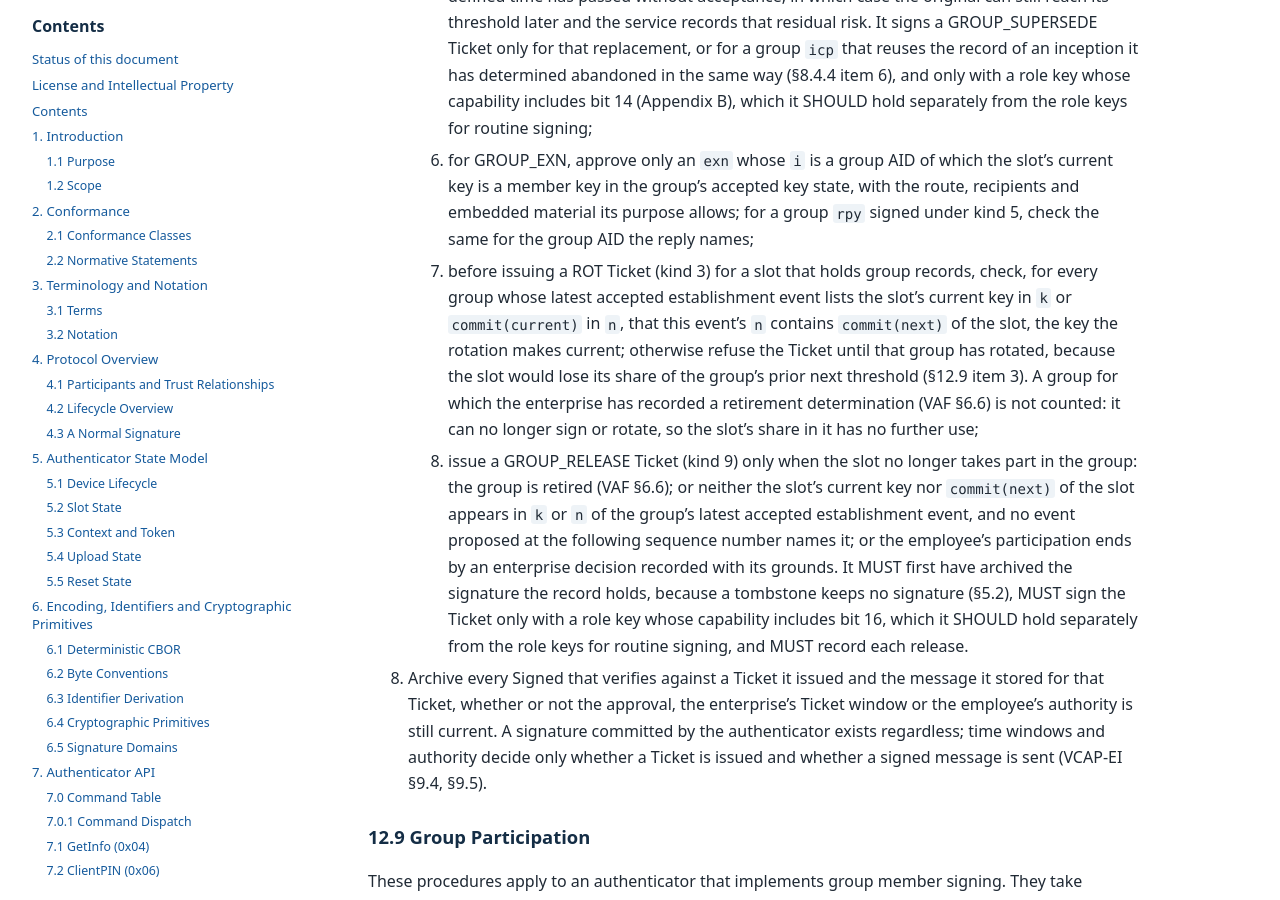
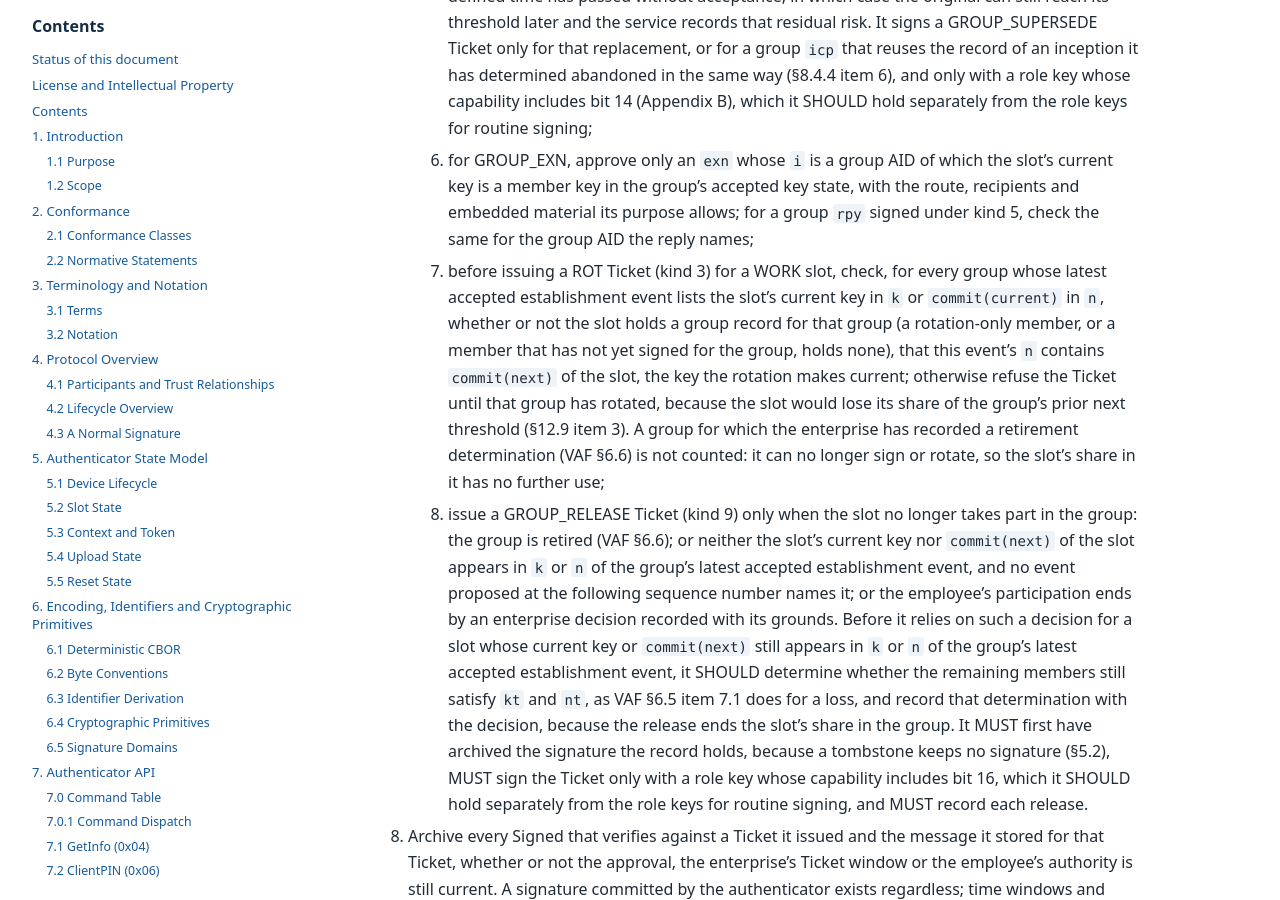
Before and after one commit to vlei-auth/vcap, a Jekyll site: the page built from index.md, in a window 1280 px wide and 900 px high, scrolled down 66531 px. Built offline with Jekyll 4.4.1, drawn with Linux system fonts in a browser that asks for light colours; some of the changed text lies outside the part shown.

Commit message:
Extend group rotation and release checks to all participating members

```diff
--- a/vcap-1.0.md
+++ b/vcap-1.0.md
@@ -1428,15 +1428,15 @@ The enterprise Ticket issuer MUST:
 4. Set `signCounter` to the slot's current counter + 1. When it issues another Ticket for a counter value that already has an unused Ticket (for example because the user abandoned the earlier request), it treats the earlier Ticket as still usable until the counter advances, and identifies which message was signed by the `originalDigest` in Signed. When in doubt about device state, require the platform to submit a fresh StateProof.
 5. Perform replay protection for non-KEL results at the receiving end as defense in depth (the signature counter already makes each Ticket single-use).
 6. When an event is permanently rejected by an authority, mark the slot as REJECTED on the enterprise side only with operational authorization: no further Tickets are issued for the slot in this reset epoch, nothing is rolled back, and no replacement event is signed; the slot can be used again only after Reset. On transient failures, redeliver the original signature.
-7. For GROUP and GROUP_SUPERSEDE (§8.4.4), for GROUP_EXN (§8.5.3) and RPY of a group AID, and for ROT of a slot that holds group records, additionally:
+7. For GROUP and GROUP_SUPERSEDE (§8.4.4), for GROUP_EXN (§8.5.3) and RPY of a group AID, and for ROT of a slot that takes part in a group, additionally:
    1. use as state basis the group's network-accepted key state, together with the slot's group record from its archive or from a StateProof carrying that record (§7.4.2);
    2. for `ixn` and `rot`, approve only an event with `s` = accepted sequence + 1 and `p` = the accepted latest SAID; for `icp`, only an event whose `k`, `n`, `kt`, `nt`, `b` and `bt` match the group parameters agreed by all members, as shown by the initiator's `/multisig/icp` `exn` and by the confirmation of each member the service serves; the witness policy for group AIDs is enterprise policy. As the one exception, under item 7.5(a) the service MAY approve for GROUP_SUPERSEDE the event the group's witnesses accepted at (group AID, `s`), byte for byte, when the slot's group record holds a different event at `s` (`R.seq = s` and `R.said` differs from the accepted event's SAID); it checks that event against its own predecessor and the establishment event preceding it in the accepted KEL rather than against the accepted head, and the accepted head is unchanged. Only a member whose record holds a different event at the accepted head's sequence number needs this signature before it can sign the next event (§12.9 item 8); a member without a record, or whose record is further behind, signs the next event under GROUP;
    3. approve, across all members it serves, at most one original per (group AID, `s`), with one exception: once it has recorded under item 7.5 that the approved original cannot reach its threshold, it MAY approve one replacement original for that (group AID, `s`), which then becomes the approved original for every member. A member whose group record holds the abandoned event signs the replacement under GROUP_SUPERSEDE; a member whose record does not, including when no member signed the abandoned event, signs it under GROUP;
    4. verify the SAID, that the slot's current key is a member key of the event (for `ixn`, of the `k` of the group's latest establishment event), that for `rot` the member's current key either satisfies its prior next-key commitment in that establishment event or, when no entry of that event's `n` commits to it, belongs to a joining member whose addition the event's other signers authorize under the prior next threshold, that every entry of `k` is a 44-byte `D` key and every entry of `n` a 44-byte `E` digest (for `ixn` in the latest establishment event, which the authenticator does not see), the thresholds and the witness policy;
    5. record a determination that an approved original did not and cannot reach its signing threshold before it approves a replacement under item 7.3. The determination rests on one of: (a) a different event at the same (group AID, `s`) has been accepted by the group's witnesses, and the replacement is that event; this determination MAY be recorded once the witnesses have accepted that event, including when `s` is at or below the accepted sequence number; (b) members whose combined weight leaves the remaining weight below the current threshold, or for `rot` the prior next threshold, have refused the original, as recorded by a signed `exn` or by the service for members it serves; or (c) an enterprise-defined time has passed without acceptance, in which case the original can still reach its threshold later and the service records that residual risk. It signs a GROUP_SUPERSEDE Ticket only for that replacement, or for a group `icp` that reuses the record of an inception it has determined abandoned in the same way (§8.4.4 item 6), and only with a role key whose capability includes bit 14 (Appendix B), which it SHOULD hold separately from the role keys for routine signing;
    6. for GROUP_EXN, approve only an `exn` whose `i` is a group AID of which the slot's current key is a member key in the group's accepted key state, with the route, recipients and embedded material its purpose allows; for a group `rpy` signed under kind 5, check the same for the group AID the reply names;
-   7. before issuing a ROT Ticket (kind 3) for a slot that holds group records, check, for every group whose latest accepted establishment event lists the slot's current key in `k` or `commit(current)` in `n`, that this event's `n` contains `commit(next)` of the slot, the key the rotation makes current; otherwise refuse the Ticket until that group has rotated, because the slot would lose its share of the group's prior next threshold (§12.9 item 3). A group for which the enterprise has recorded a retirement determination (VAF §6.6) is not counted: it can no longer sign or rotate, so the slot's share in it has no further use;
-   8. issue a GROUP_RELEASE Ticket (kind 9) only when the slot no longer takes part in the group: the group is retired (VAF §6.6); or neither the slot's current key nor `commit(next)` of the slot appears in `k` or `n` of the group's latest accepted establishment event, and no event proposed at the following sequence number names it; or the employee's participation ends by an enterprise decision recorded with its grounds. It MUST first have archived the signature the record holds, because a tombstone keeps no signature (§5.2), MUST sign the Ticket only with a role key whose capability includes bit 16, which it SHOULD hold separately from the role keys for routine signing, and MUST record each release.
+   7. before issuing a ROT Ticket (kind 3) for a WORK slot, check, for every group whose latest accepted establishment event lists the slot's current key in `k` or `commit(current)` in `n`, whether or not the slot holds a group record for that group (a rotation-only member, or a member that has not yet signed for the group, holds none), that this event's `n` contains `commit(next)` of the slot, the key the rotation makes current; otherwise refuse the Ticket until that group has rotated, because the slot would lose its share of the group's prior next threshold (§12.9 item 3). A group for which the enterprise has recorded a retirement determination (VAF §6.6) is not counted: it can no longer sign or rotate, so the slot's share in it has no further use;
+   8. issue a GROUP_RELEASE Ticket (kind 9) only when the slot no longer takes part in the group: the group is retired (VAF §6.6); or neither the slot's current key nor `commit(next)` of the slot appears in `k` or `n` of the group's latest accepted establishment event, and no event proposed at the following sequence number names it; or the employee's participation ends by an enterprise decision recorded with its grounds. Before it relies on such a decision for a slot whose current key or `commit(next)` still appears in `k` or `n` of the group's latest accepted establishment event, it SHOULD determine whether the remaining members still satisfy `kt` and `nt`, as VAF §6.5 item 7.1 does for a loss, and record that determination with the decision, because the release ends the slot's share in the group. It MUST first have archived the signature the record holds, because a tombstone keeps no signature (§5.2), MUST sign the Ticket only with a role key whose capability includes bit 16, which it SHOULD hold separately from the role keys for routine signing, and MUST record each release.
 8. Archive every Signed that verifies against a Ticket it issued and the message it stored for that Ticket, whether or not the approval, the enterprise's Ticket window or the employee's authority is still current. A signature committed by the authenticator exists regardless; time windows and authority decide only whether a Ticket is issued and whether a signed message is sent (VCAP-EI §9.4, §9.5).
 
 ### 12.9 Group Participation
@@ -2161,3 +2161,4 @@ This document follows these rules from the Candidate onward:
   - New signing kind 9 GROUP_RELEASE with capability bit 16 replaces a group record by a tombstone, after which no slot signs for that group AID again (§§ 7.7, 8.4.4, 8.5.3, 8.5.4, 9.2, 9.3, 10.1, 12.3, 12.8 item 7.8, 12.9 item 12, 13.2 item 8, Appendices A and B); `capabilityMask` widens to 32 bits (§9.1).
   - A tombstone reports only that its group AID was released: in the `group` element of a StateProof, `said` and `originalDigest` are null and the numeric fields 0 (§§ 9.3, 12.3).
   - Text that described how the authenticator stores its state is restated as requirements on observable behavior: what the authenticator keeps available, what is observable after an interruption, and what Reset and ROT guarantee through its interfaces. No requirement on behavior changes (§§ 1.1, 3.1, 4.2, 5.1, 7.6 to 7.8, 7.11, 7.12, 7.13.3, 7.14, 8.4.4, 8.6, 8.7 rules 3 to 6, 10.1, 13.1, 13.2 item 10, Appendix D).
+- **17 November 2026.** Revision of the Candidate, resolving review findings on the loss procedures; the authenticator's behavior, the encodings and the test vectors are unchanged. The enterprise's check of a member's own rotation covers every group in which the slot holds a key or commitment, including rotation-only members and members without a group record (§12.8 items 7 and 7.7); a release on the grounds of an enterprise decision is preceded by a recorded determination of its effect on the group (§12.8 item 7.8).
```
Also changed, not shown: other parts of vcap-1.0.md (+2 -2 lines).
